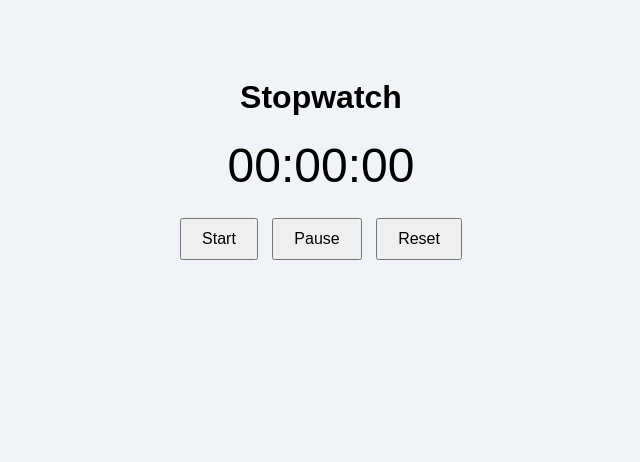
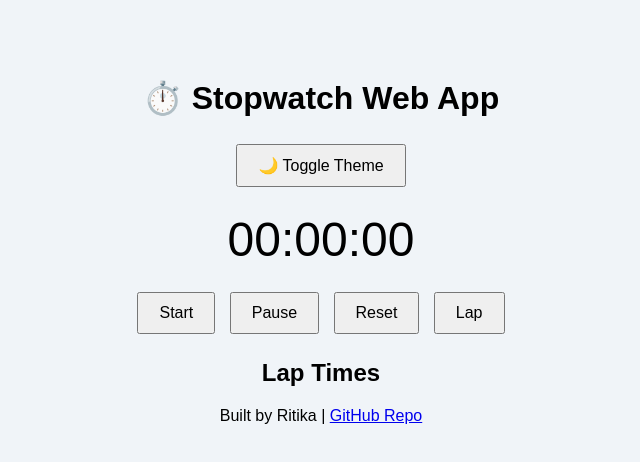
Before and after one commit to ritikaoswal130-gif/PRODIGY_WD_02, a plain HTML site: page index.html in a window 1280 px wide. Shown: the whole page, without its empty margins (319-959 px from the left). Drawn offline with Linux system fonts and the light colour scheme.

Commit message:
Update index.html

```diff
--- a/index.html
+++ b/index.html
@@ -2,19 +2,33 @@
 <html lang="en">
 <head>
   <meta charset="UTF-8">
-  <title>Stopwatch</title>
+  <title>Stopwatch App</title>
   <link rel="stylesheet" href="style.css">
 </head>
 <body>
-  <div class="container">
-    <h1>Stopwatch</h1>
+  <header>
+    <h1>⏱️ Stopwatch Web App</h1>
+    <button id="themeToggle">🌙 Toggle Theme</button>
+  </header>
+
+  <main>
     <div id="display">00:00:00</div>
     <div class="controls">
       <button onclick="start()">Start</button>
       <button onclick="pause()">Pause</button>
       <button onclick="reset()">Reset</button>
+      <button onclick="recordLap()">Lap</button>
     </div>
-  </div>
+    <div class="laps">
+      <h2>Lap Times</h2>
+      <ul id="lapList"></ul>
+    </div>
+  </main>
+
+  <footer>
+    <p>Built by Ritika | <a href="https://github.com/yourusername/PRODIGY_WD_02" target="_blank">GitHub Repo</a></p>
+  </footer>
+
   <script src="script.js"></script>
 </body>
 </html>
```
